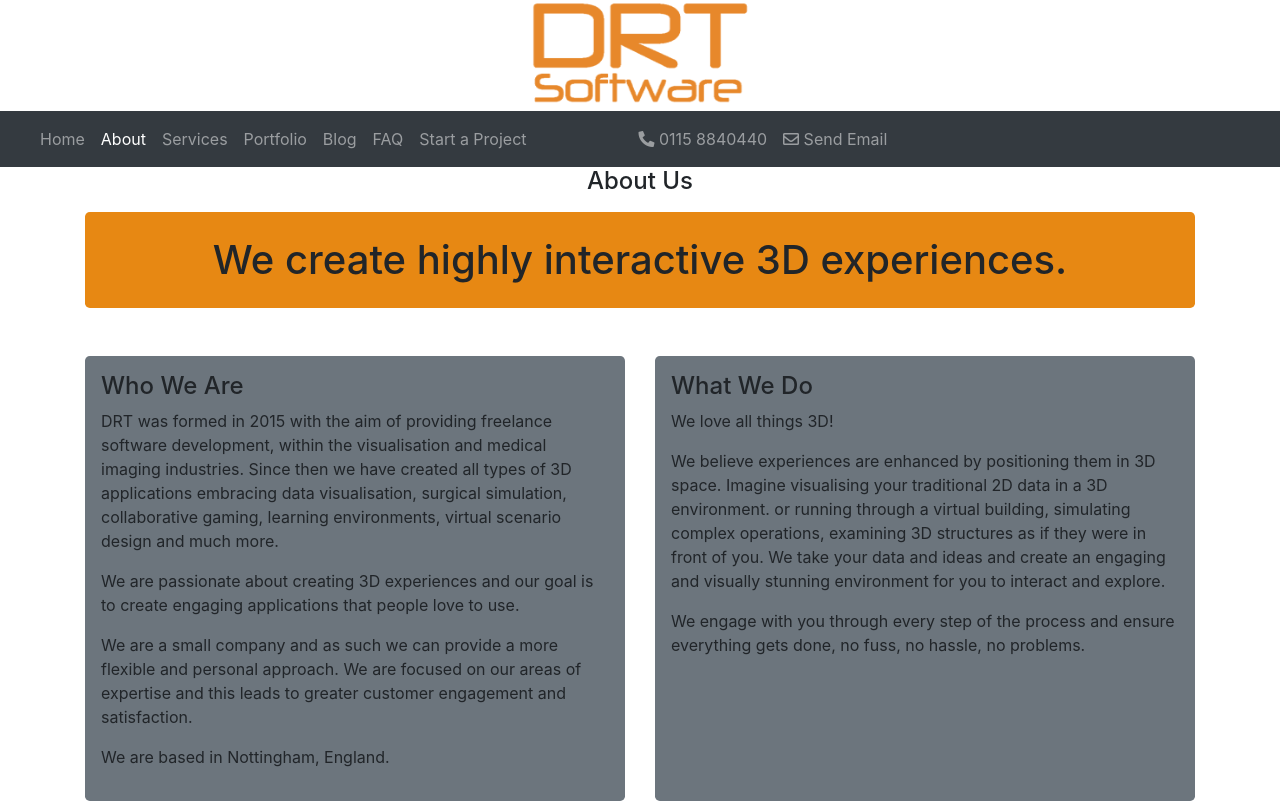
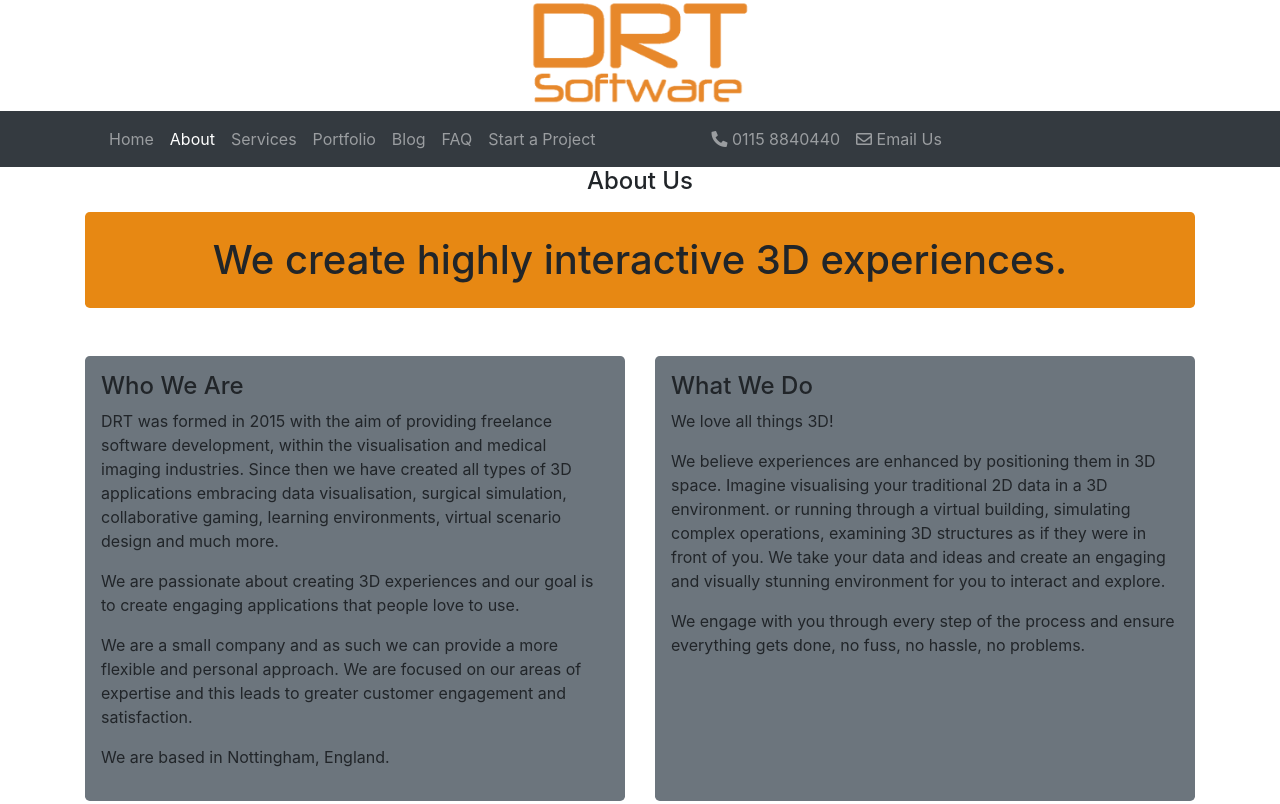
Before and after one commit to DoctorTone/DRTSoftwareLtdv2, a website built with Parcel: page about.html in a window 1280 px wide. Shown: the top 804 px of the page. Built offline with nearby package versions, Linux system fonts and the light colour scheme.

Commit message:
Formatted about page.

```diff
--- a/about.html
+++ b/about.html
@@ -29,8 +29,8 @@
       </div>
       <!-- End logo -->
         <!-- Navigation bar -->
-        <div class="container-fluid px-0">
-          <nav class="navbar navbar-expand-lg navbar-dark bg-dark navbar-padding">
+        <nav class="navbar navbar-expand-lg navbar-dark bg-dark">
+          <div class="container navleft-padding">
             <a class="navbar-brand" href="#"></a>
             <button class="navbar-toggler" type="button" data-toggle="collapse" data-target="#topNavigation" aria-controls="navbarNav" aria-expanded="false" aria-label="Toggle navigation">
               <span class="navbar-toggler-icon"></span>
@@ -60,19 +60,19 @@
                 <li class="nav-item">
                   <a class="nav-link" href="./faq.html">FAQ</a>
                 </li>
-                <li class="nav-item mr-lg-3 mr-xl-5">
+                <li class="nav-item">
                   <a class="nav-link" href="./contact.html">Start a Project</a>
                 </li>
-                <li class="nav-item ml-xl-5">
-                  <a class="nav-link" href="tel:01158840440"><i class="fas fa-phone-alt"></i> 0115 8840440 <span class="sr-only">(current)</span></a>
+                <li class="nav-item contact-padding-container">
+                  <a class="nav-link" href="tel:01158840440"><i class="fas fa-phone-alt"></i> 0115 8840440<span class="sr-only">(current)</span></a>
                 </li>
                 <li class="nav-item">
-                  <a class="nav-link" href="mailto:enquiries@drt-software.com?subject=Project enquiry"><i class="far fa-envelope"></i> Send Email</a>
+                  <a class="nav-link" href="mailto:enquiries@drt-software.com?subject=Project enquiry"><i class="far fa-envelope"></i> Email Us</a>
                 </li>
               </ul>
             </div>
-          </nav>
-        </div>
+          </div>
+        </nav>
         <!-- End navigation bar -->
 
         <!-- Banner-->
@@ -200,7 +200,7 @@
             <div class="col-4">
               &copy DRT Software Ltd. 2020
             </div>
-            <div class="col-4 text-right">
+            <div class="col-4 text-center px-0">
               <a href="https://www.facebook.com/DRTSoftware"><i class="fab fa-facebook fa-lg pr-1"></i></a>
               <a href="https://twitter.com/DrtSoftware"><i class="fab fa-twitter fa-lg pr-1"></i></a>
               <a href="https://www.instagram.com/drtsoftware"><i class="fab fa-instagram fa-lg pr-1"></i></a>
--- a/src/css/drtStyles.css
+++ b/src/css/drtStyles.css
@@ -278,6 +278,9 @@ header .overlay {
     .contact-padding {
         margin-left: 1rem;
     }
+    .contact-padding-container {
+        margin-left: 1.5rem;
+    }
 }
 @media (min-width: 1200px) {
     .glide__slides {
@@ -291,6 +294,9 @@ header .overlay {
     }
     .contact-padding {
         margin-left: 7rem;
+    }
+    .contact-padding-container {
+        margin-left: 6.25rem;
     }
 }
 @media (min-width: 1366px) {
@@ -319,4 +325,7 @@ header .overlay {
     .contact-padding {
         margin-left: 24.2rem;
     }
+    .contact-padding-container {
+        margin-left: 6rem;
+    }
 }
```
